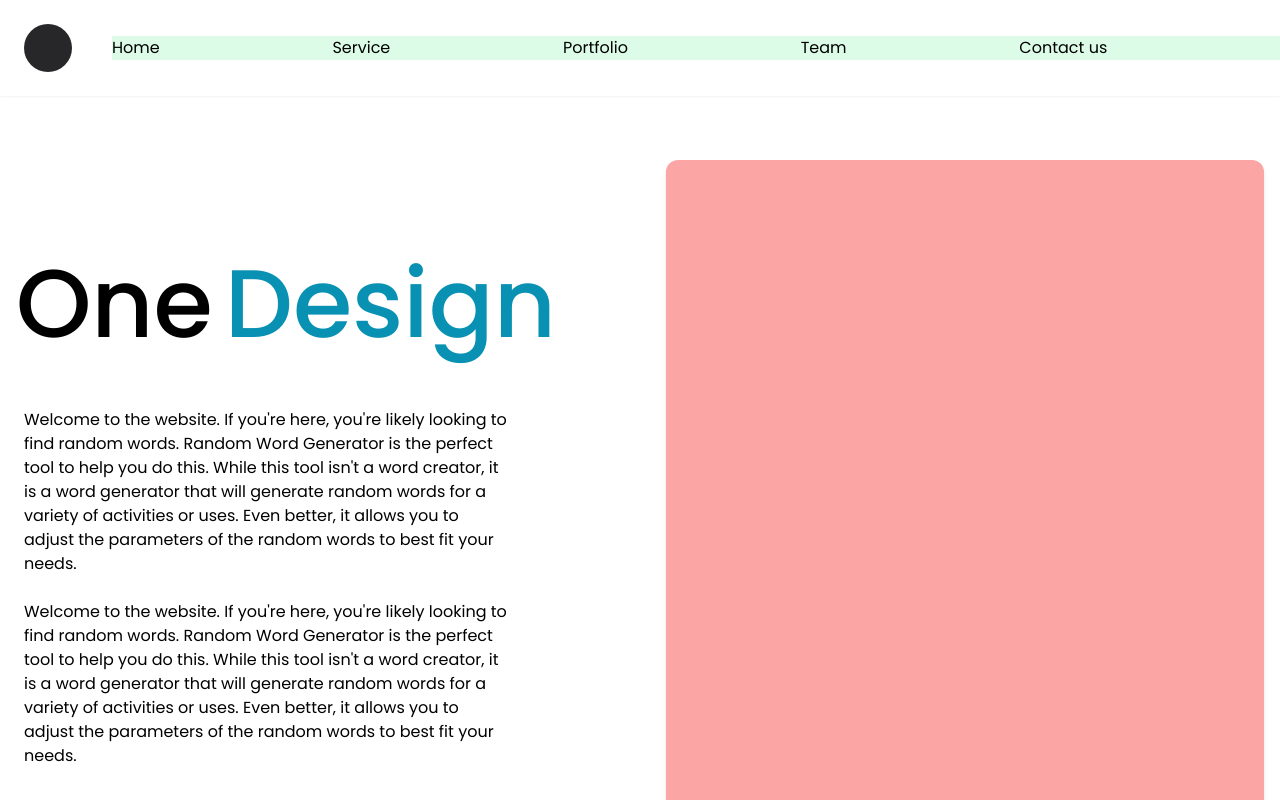
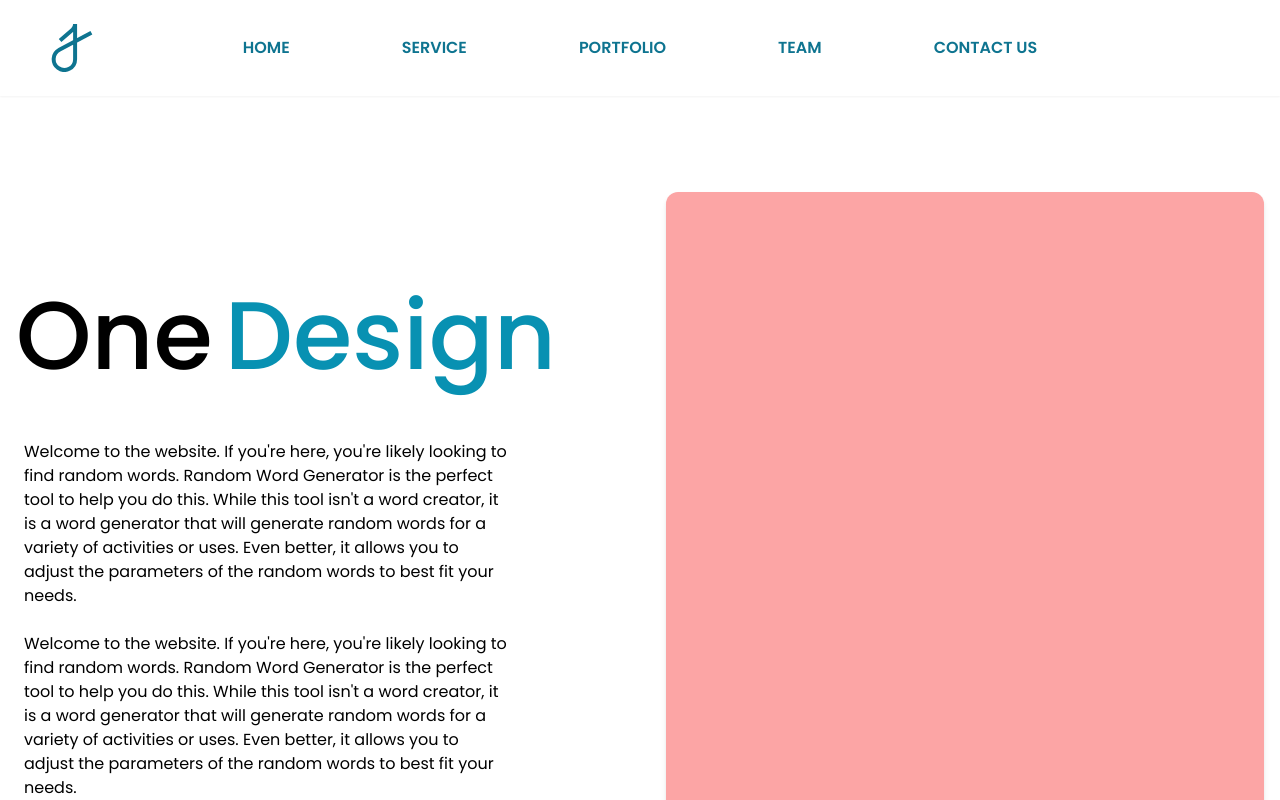
Before and after one commit to iam-dante/one-design, a React (Create React App) app: page / in a window 1280 px wide. Shown: the top 800 px of the page. Built offline with nearby package versions, Linux system fonts and the light colour scheme.

Commit message:
Add the header and fixing the  navbar

```diff
--- a/src/App.js
+++ b/src/App.js
@@ -7,14 +7,21 @@ import ContactUs from "./screens/ContactUs";
 function App() {
   return (
     <>
-
-      <Home/>
+      <div id="home">
+        <Home/>
+      </div>
       <div id="service">
         <Service/>
       </div>
-      <Porfolio/>
-      <Team/>
-      <ContactUs/>
+      <div id="portfolio">
+        <Porfolio/>
+      </div>
+      <div id="team">
+        <Team/>
+      </div>
+      <div id="contactus">
+        <ContactUs/>
+      </div>
     </>
   );
 }
--- a/src/components/Button.js
+++ b/src/components/Button.js
@@ -1,7 +1,7 @@
 const Button = (props) =>{
     return(
-      <button className="text-cyan-700 hover:text-cyan-400 font-poppins font-semibold" >{props.text}</button>
-    )
+      <a className="text-cyan-700 hover:text-cyan-400 font-poppins font-semibold" href={props.link} >{props.text}</a>
+      )
 }
 
 export default Button
--- a/src/screens/Home.js
+++ b/src/screens/Home.js
@@ -1,30 +1,36 @@
-// import Button from '../components/Button'
+import Button from '../components/Button'
 
 const Home = () =>{
     return(
-        <div className="min-h-screen ">
-            <div className="relative flex flex-row justify-center items-center h-24  md:min-w-0 space-x-28 shadow-sm">
-                <div className="absolute inset-6 h-12 w-12 bg-gray-800 rounded-full"/>
+        <div className="relative min-h-screen ">
 
-                {/* <Button text="HOME"/>
-                <Button text="SERVICE"/>
-                <Button text="PORTFOLIO"/>
-                <Button text="TEAM"/>
-                <Button text="CONTACT US"/>  */}
+            <div className="fixed z-10 bg-white w-full h-24 ">
 
+            <div className="relative flex flex-row  md:justify-center items-center h-24  md:min-w-0 shadow-sm ">
+                <svg  className="absolute inset left-12 h-12 w-12  justify-center" viewBox="0 0 348 411" fill="none" xmlns="http://www.w3.org/2000/svg">
+                    <path d="M72 142L178.304 48.932C192.41 36.5828 200.5 18.7474 200.5 0V0V301.707C200.5 376.679 115.4 419.948 54.8215 375.776V375.776C0.130858 335.898 6.03561 252.535 65.8014 220.764L340 75" stroke="#0E7490" stroke-width="34"/>
+                </svg>
+            <div className="hidden lg:flex lg:flex-row  lg:space-x-28">
+                <Button text="HOME" link="#home"/>
+                <Button text="SERVICE" link="#service"/>
+                <Button text="PORTFOLIO" link="#portfolio"/>
+                <Button text="TEAM" link="#team"/>
+                <Button text="CONTACT US"link="#contactus"/>
+            </div>
 
-                  <ul className="hidden w-full md:grid grid-flow-col bg-green-100">
-                    <li><a href="#here">Home</a></li>
-                    <li><a href="#service">Service</a></li>
-                    <li><a href="#here">Portfolio</a></li>
-                    <li><a href="#here">Team</a></li>
-                    <li><a href="#here">Contact us</a></li>
-                </ul>
+                    {/* <ul className="hidden w-full md:grid grid-col-5 bg-green-100">
+                        <li><a href="#here">Home</a></li>
+                        <li><a href="#service">Service</a></li>
+                        <li><a href="#here">Portfolio</a></li>
+                        <li><a href="#here">Team</a></li>
+                        <li><a href="#here">Contact us</a></li>
+                    </ul> */}
 
+            </div>
             </div>
 
 
-            <div className="mt-16 mx-auto container">
+            <div className=" mx-auto container pt-48">
                 {/* header information */}
                 <div className="grid grid-flow-row lg:grid-rows-none lg:grid-cols-2 gap-5">
                     <div className="mx-4">
```
